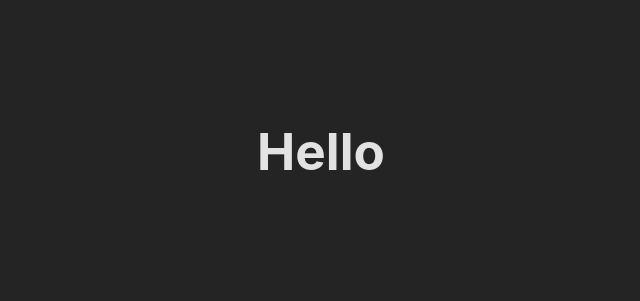
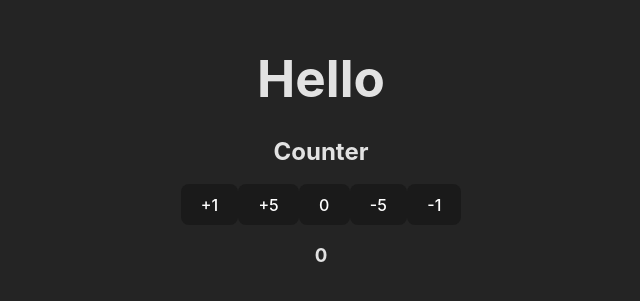
Before and after one commit to GenaroIBC/shop-counter, a React (Vite) app: page / in a window 1280 px wide. Shown: the part 249-550 px from the top of the page, without its empty margins (319-959 px from the left). Built offline with nearby package versions, Linux system fonts and the light colour scheme.

Commit message:
feat: implement counter

```diff
--- a/src/App.jsx
+++ b/src/App.jsx
@@ -1,7 +1,15 @@
+import { Provider } from "react-redux";
 import "./App.css";
+import { Counter } from "./components/Counter";
+import { store } from "./redux/store";
 
 function App() {
-  return <h1>Hello</h1>;
+  return (
+    <Provider store={store}>
+      <h1>Hello</h1>
+      <Counter />
+    </Provider>
+  );
 }
 
 export default App;
```
